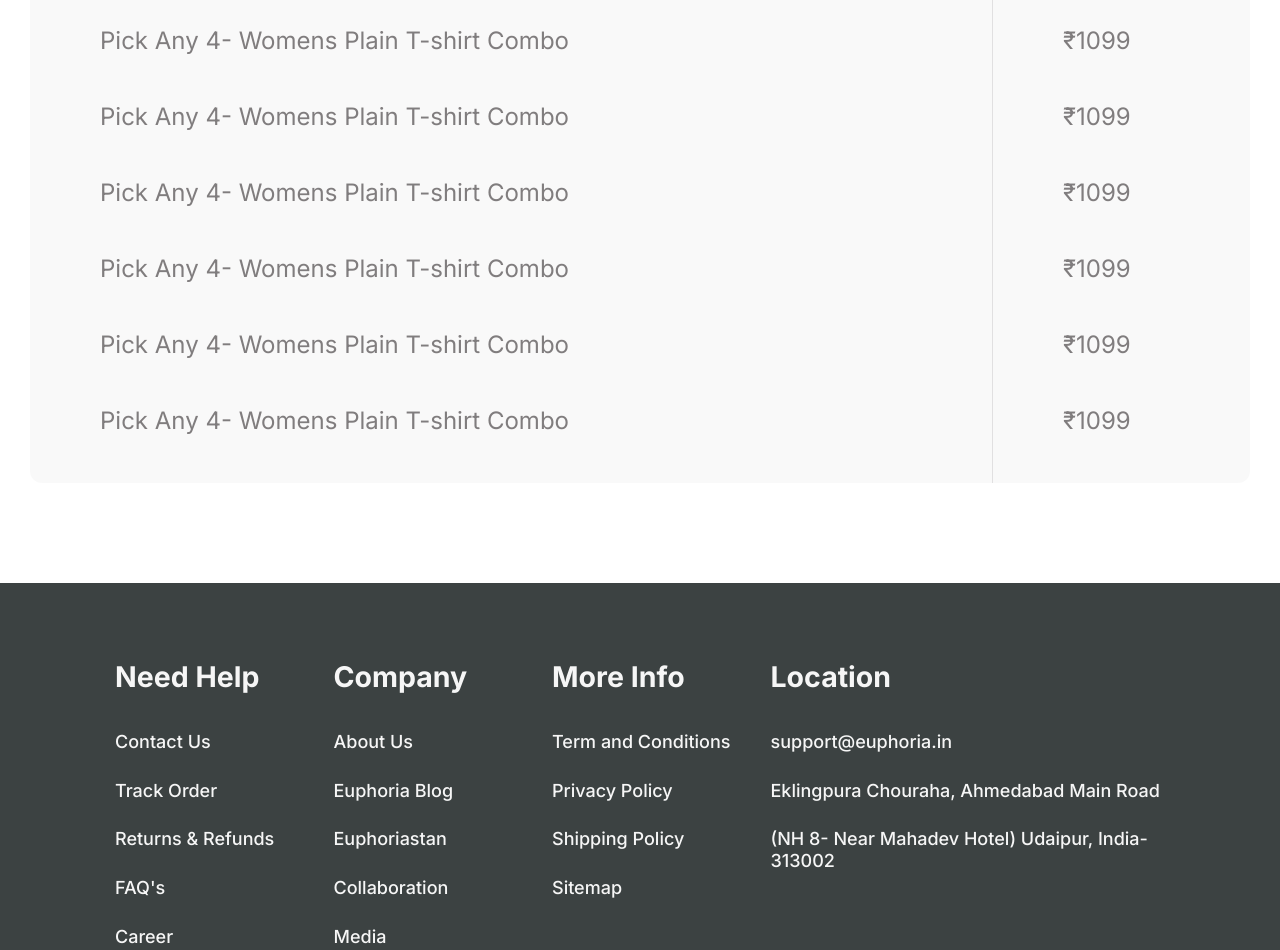
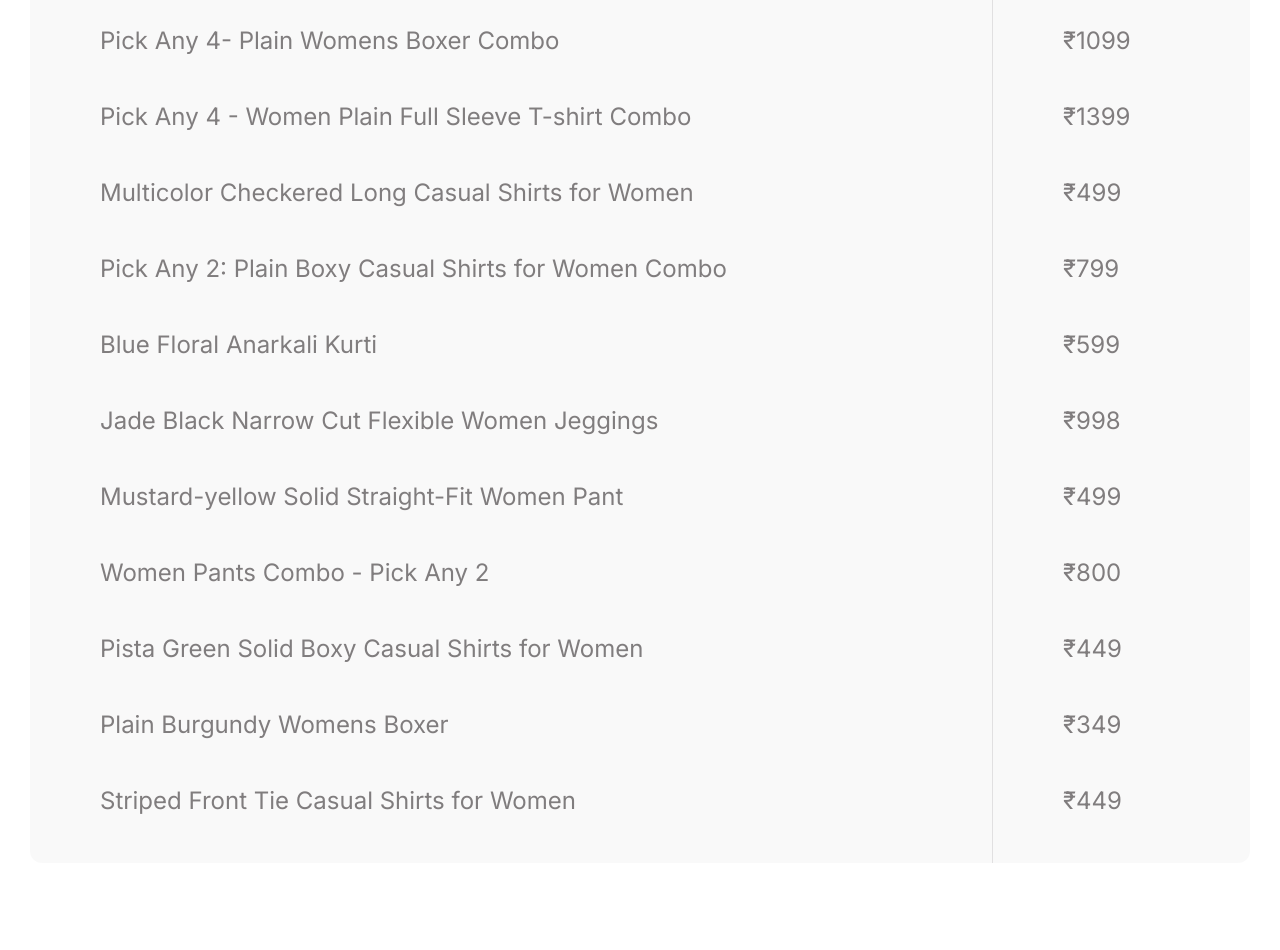
Before and after one commit to kramevissergga/euphoria-ecommerce, a plain HTML site: page catalog.html in a window 1280 px wide. Shown: the part 3053-4003 px from the top of the page. Drawn offline with Linux system fonts and the light colour scheme.

Commit message:
Update table content

```diff
--- a/catalog.html
+++ b/catalog.html
@@ -6,7 +6,7 @@
 	<meta charset="UTF-8">
 	<meta name="format-detection" content="telephone=no">
 	<!-- <style>body{opacity: 0;}</style> -->
-	<link rel="stylesheet" href="css/style.min.css?_v=20240224223917">
+	<link rel="stylesheet" href="css/style.min.css?_v=20240224231608">
 	<link rel="shortcut icon" href="favicon.ico">
 	<!-- <meta name="robots" content="noindex, nofollow"> -->
 	<meta name="viewport" content="width=device-width, initial-scale=1.0">
@@ -479,7 +479,7 @@
 							</tr>
 							<tr>
 								<td>
-									Pick Any 4- Womens Plain T-shirt Combo
+									Pick Any 4- Plain Womens Boxer Combo
 								</td>
 								<td>
 									₹1099
@@ -487,42 +487,82 @@
 							</tr>
 							<tr>
 								<td>
-									Pick Any 4- Womens Plain T-shirt Combo
+									Pick Any 4 - Women Plain Full Sleeve T-shirt Combo
 								</td>
 								<td>
-									₹1099
+									₹1399
 								</td>
 							</tr>
 							<tr>
 								<td>
-									Pick Any 4- Womens Plain T-shirt Combo
+									Multicolor Checkered Long Casual Shirts for Women
 								</td>
 								<td>
-									₹1099
+									₹499
 								</td>
 							</tr>
 							<tr>
 								<td>
-									Pick Any 4- Womens Plain T-shirt Combo
+									Pick Any 2: Plain Boxy Casual Shirts for Women Combo
 								</td>
 								<td>
-									₹1099
+									₹799
 								</td>
 							</tr>
 							<tr>
 								<td>
-									Pick Any 4- Womens Plain T-shirt Combo
+									Blue Floral Anarkali Kurti
 								</td>
 								<td>
-									₹1099
+									₹599
 								</td>
 							</tr>
 							<tr>
 								<td>
-									Pick Any 4- Womens Plain T-shirt Combo
+									Jade Black Narrow Cut Flexible Women Jeggings
 								</td>
 								<td>
-									₹1099
+									₹998
+								</td>
+							</tr>
+							<tr>
+								<td>
+									Mustard-yellow Solid Straight-Fit Women Pant
+								</td>
+								<td>
+									₹499
+								</td>
+							</tr>
+							<tr>
+								<td>
+									Women Pants Combo - Pick Any 2
+								</td>
+								<td>
+									₹800
+								</td>
+							</tr>
+							<tr>
+								<td>
+									Pista Green Solid Boxy Casual Shirts for Women
+								</td>
+								<td>
+									₹449
+								</td>
+							</tr>
+							<tr>
+								<td>
+									Plain Burgundy Womens Boxer
+								</td>
+								<td>
+									₹349
+								</td>
+							</tr>
+							<tr>
+								<td>
+									Striped Front Tie Casual Shirts for Women
+								</td>
+								<td>
+									₹449
 								</td>
 							</tr>
 						</table>
@@ -664,7 +704,7 @@
 		</div>
 	</footer>
 	</div>
-	<script src="js/app.min.js?_v=20240224223917"></script>
+	<script src="js/app.min.js?_v=20240224231608"></script>
 </body>
 
 </html>
```
